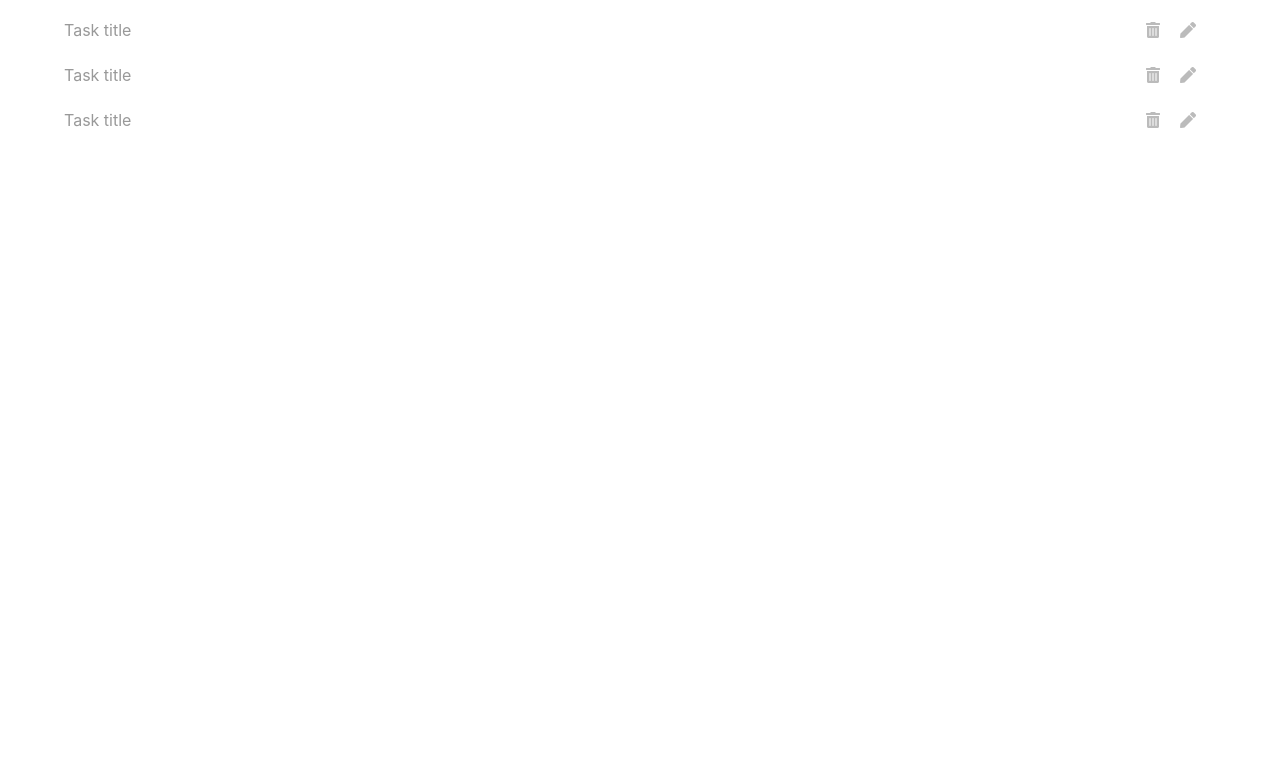
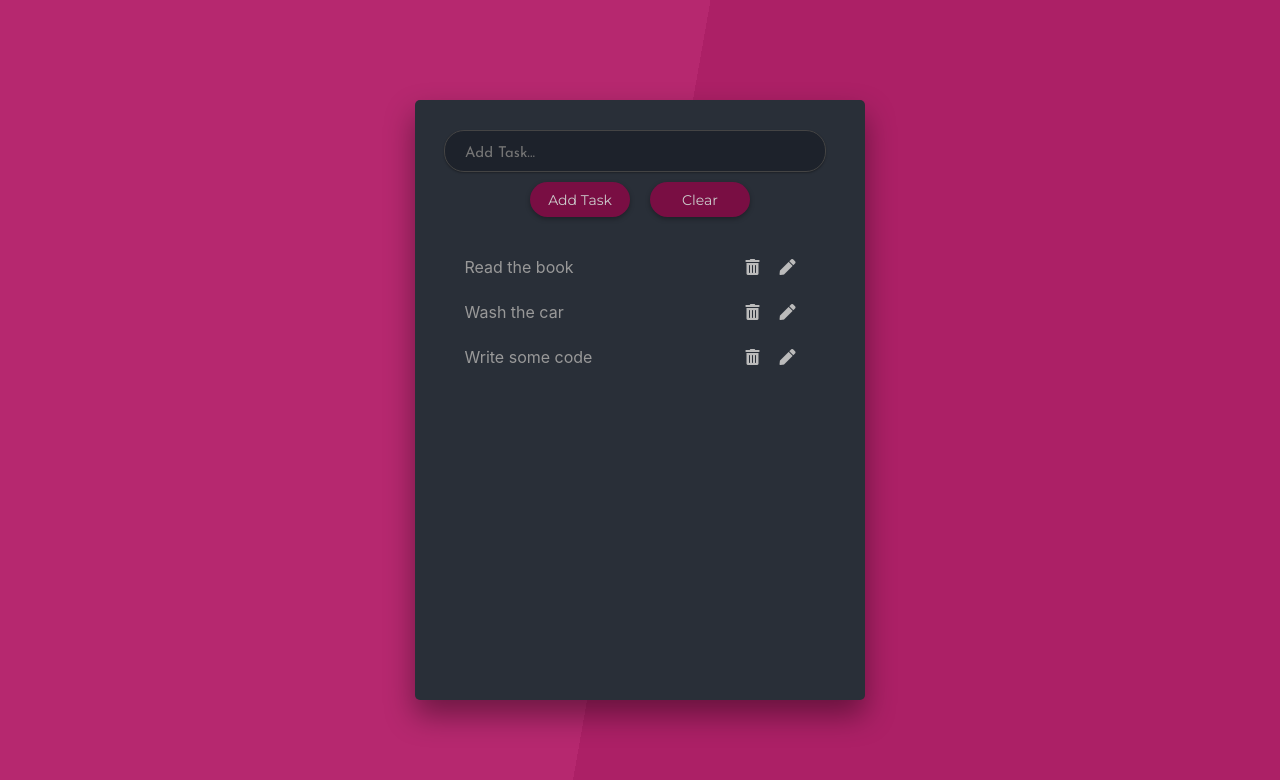
Before and after one commit to Julianb18/task-manager, a React (Create React App) app: page / in a window 1280 px wide. Shown: the top 780 px of the page. Built offline with nearby package versions, Linux system fonts and the light colour scheme.

Commit message:
added the input component without functionality

```diff
--- a/src/App.js
+++ b/src/App.js
@@ -1,12 +1,18 @@
 import "./App.css";
 import { TaskList } from "./components/TaskList";
 import TaskListContextProvider from "./context/TaskListContext";
+import { TaskForm } from "./components/TaskForm";
 
 function App() {
   return (
     <TaskListContextProvider>
-      <div className="App">
-        <TaskList />
+      <div className="container">
+        <div className="app-wrapper">
+          <div className="main">
+            <TaskForm />
+            <TaskList />
+          </div>
+        </div>
       </div>
     </TaskListContextProvider>
   );
--- a/src/components/Task.js
+++ b/src/components/Task.js
@@ -1,9 +1,9 @@
 import React from "react";
 
-export const Task = () => {
+export const Task = ({ task }) => {
   return (
     <li className="list-item">
-      <span>Task title</span>
+      <span>{task.title}</span>
       <div>
         <button className="btn-delete task-btn">
           <i className="fas fa-trash-alt"></i>
--- /dev/null
+++ b/src/components/TaskForm.js
@@ -0,0 +1,20 @@
+import React from "react";
+
+export const TaskForm = () => {
+  return (
+    <form className="form">
+      <input
+        type="text"
+        className="task-input"
+        placeholder="Add Task..."
+        required
+      />
+      <div className="buttons">
+        <button type="submit" className="btn add-task-btn">
+          Add Task
+        </button>
+        <button className="btn clear-btn">Clear</button>
+      </div>
+    </form>
+  );
+};
--- a/src/components/TaskList.js
+++ b/src/components/TaskList.js
@@ -8,7 +8,7 @@
     <div>
       <ul className="list">
         {tasks.map((task) => {
-          return <Task />;
+          return <Task task={task} key={task.id} />;
         })}
       </ul>
     </div>
--- a/src/context/TaskListContext.js
+++ b/src/context/TaskListContext.js
@@ -4,9 +4,9 @@
 
 const TaskListContextProvider = (props) => {
   const [tasks, setTasks] = useState([
-    { task: "Read the book", id: 1 },
-    { task: "Wash the car", id: 2 },
-    { task: "Write some code", id: 3 },
+    { title: "Read the book", id: 1 },
+    { title: "Wash the car", id: 2 },
+    { title: "Write some code", id: 3 },
   ]);
 
   return (
```
Also changed, not shown: 1 other file (tests, documents, lock files or other folders).
